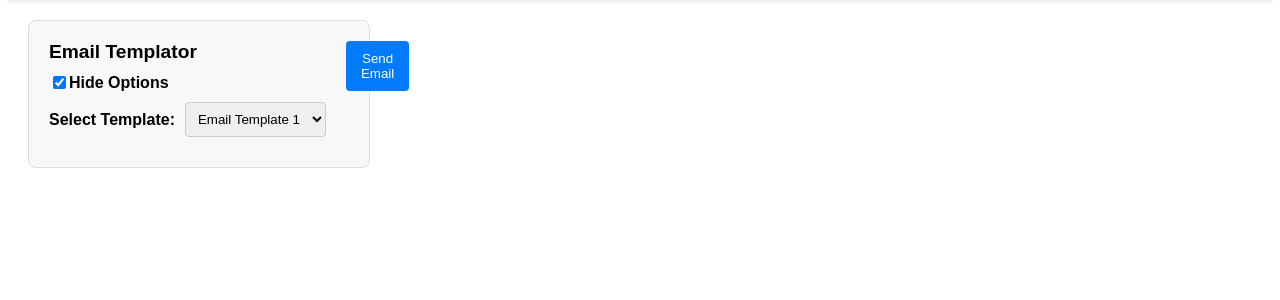
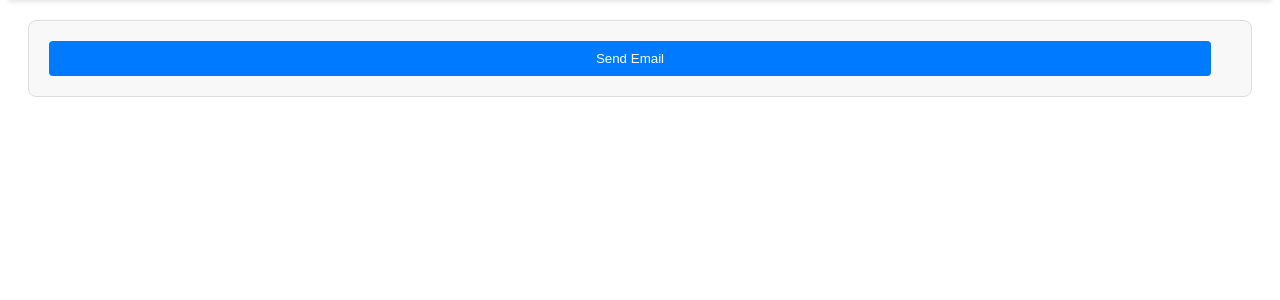
Before and after one commit to vpatel1995/etools, a Django app: page / in a window 1280 px wide. Shown: the part 83-383 px from the top of the page. Run offline with Django 4.2, Linux system fonts and the light colour scheme; data that the repository does not hold is empty.

Commit message:
fix funciton

```diff
--- a/home/templates/home/home.html
+++ b/home/templates/home/home.html
@@ -273,25 +273,22 @@
     // Function to toggle form visibility
     function toggleFormVisibility() {
         var isHidden = document.getElementById('hide-options').checked;
-        var emailContainer = document.querySelector('.email-container');
-        var formElements = document.querySelectorAll('.form-group, #template-preview, #dynamic-fields-container');
+        var formInputs = document.querySelector('.left-section');
+        var dynamicFields = document.getElementById('dynamic-fields-container');
+        var templatePreview = document.getElementById('template-preview');
 
-        // Apply the smaller width when checkbox is checked
+        // Show or hide elements based on the checkbox state
         if (isHidden) {
-            emailContainer.classList.add('small-container');
+            // Hide elements
+            formInputs.style.display = 'none';
+            dynamicFields.style.display = 'none';
+            templatePreview.style.display = 'none';
         } else {
-            emailContainer.classList.remove('small-container');
+            // Show elements
+            formInputs.style.display = 'flex';
+            dynamicFields.style.display = 'flex';
+            templatePreview.style.display = 'block';
         }
-
-        formElements.forEach(el => {
-            if (!el.classList.contains('toggle-options') && !el.classList.contains('select-template')) {
-                el.style.display = isHidden ? 'none' : 'flex';
-            }
-        });
-
-        // Always show the select template and send email button
-        document.querySelector('.form-section > .form-group.select-template').style.display = 'flex';
-        document.querySelector('.form-section > button').style.display = 'flex';
     }
 
     // Make sure to call this function to apply initial state
```
